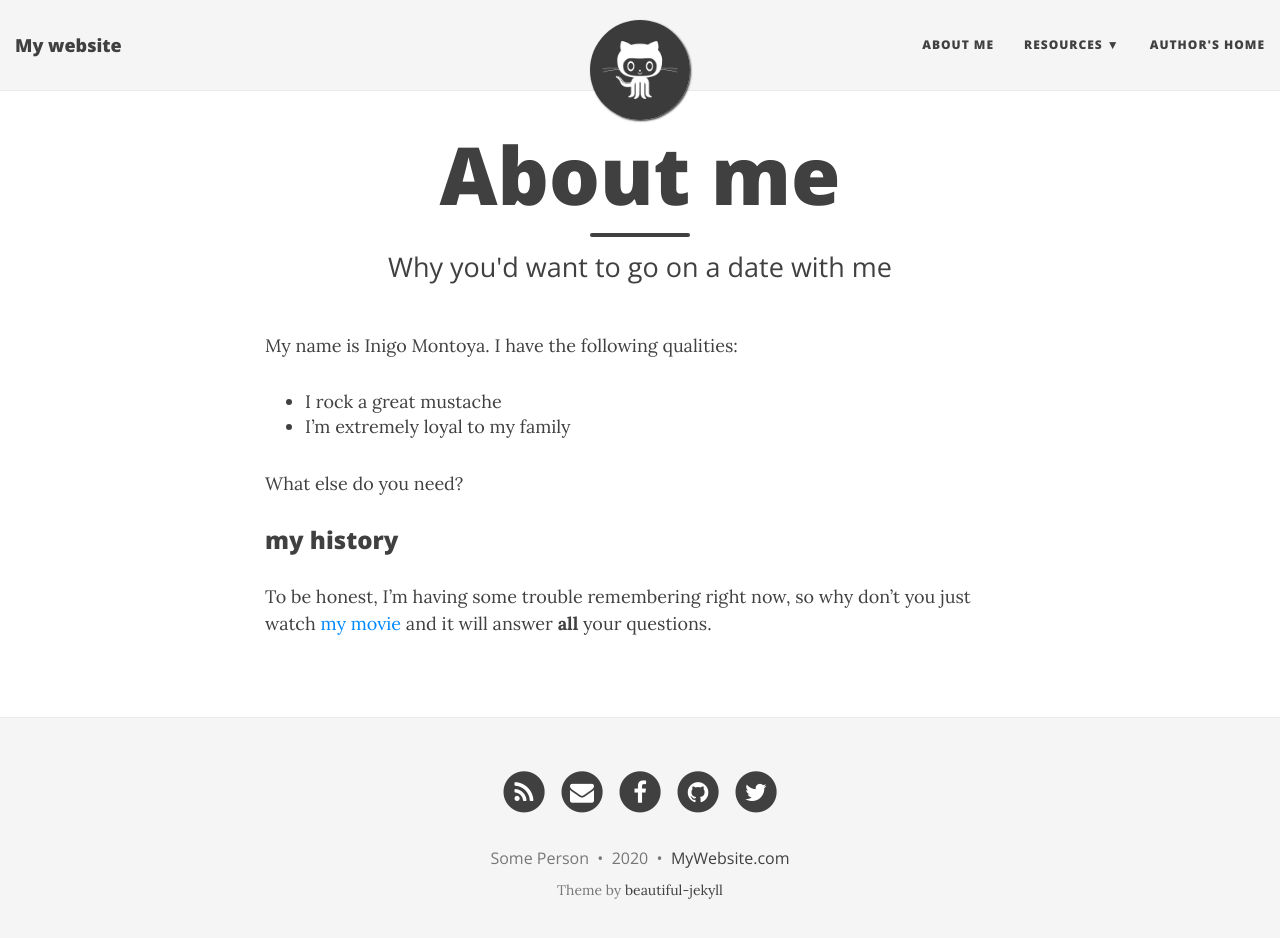
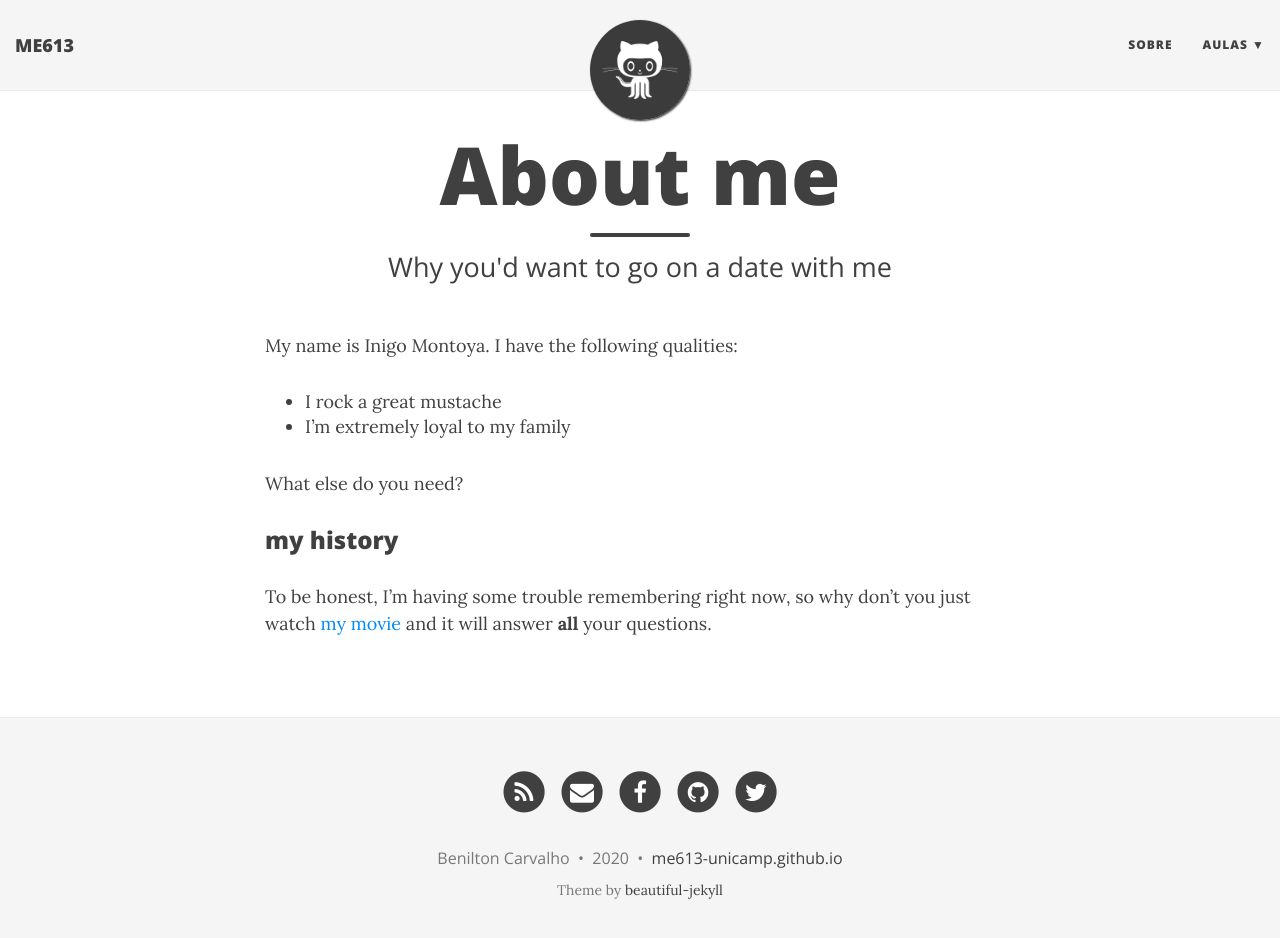
Before and after one commit to ME613-UNICAMP/ME613-UNICAMP.github.io, a Jekyll site: the page built from aboutme.md, in a window 1280 px wide and 951 px high. Shown: the top 938 px of the window. Built offline with Jekyll 4.4.1, drawn with Linux system fonts in a browser that asks for light colours; nearby versions of some CDN libraries.

Commit message:
Configuracao site 2020

```diff
--- a/_config.yml
+++ b/_config.yml
@@ -1,10 +1,10 @@
 # --- General options --- #
 
 # Name of website
-title: My website
+title: ME613
 
 # Short description of your site
-description: A virtual proof that I'm awesome
+description: Análise de Regressão
 
 # --- Local development options ---
 # If your website is hosted locally rather than on GitHub, then you need to uncomment the next two parameters to set the url and baseurl
@@ -20,11 +20,11 @@ description: A virtual proof that I'm awesome
 
 # List of links in the navigation bar
 navbar-links:
-  About Me: "aboutme"
-  Resources:
-    - Beautiful Jekyll: "http://deanattali.com/beautiful-jekyll/"
-    - Learn markdown: "http://www.markdowntutorial.com/"
-  Author's home: "http://deanattali.com"
+  Sobre: "sobre"
+  Aulas:
+    - Parte 01:
+    - Parte 02:
+    - Parte 03:
 
 # Image to show in the navigation bar - image must be a square (width = height)
 # Remove this parameter if you don't want an image in the navbar
@@ -60,7 +60,7 @@ footer-link-col: "#404040"
 # Change all these values or delete the ones you don't want.
 # Important: you must keep the "name" parameter, everything else you can remove
 author:
-  name: Some Person
+  name: Benilton Carvalho
 
 # Select your active Social Network Links.
 # Uncomment the links you want to show in the footer and add your information to each link.
@@ -68,10 +68,10 @@ author:
 # If you want to add a new link that isn't here, you'll need to also edit the file _data/SocialNetworks.yml
 social-network-links:
   rss: true
-  email: "someone@example.com"
-  facebook: deanattali
-  github: daattali
-  twitter: daattali
+  email: "benilton@unicamp.br"
+  facebook:
+  github: benilton
+  twitter: benilton
 #  reddit: yourname
 #  linkedin: daattali
 #  xing: yourname
@@ -88,12 +88,12 @@ social-network-links:
 # Select which share links to show in posts
 share-links-active:
   twitter: true
-  facebook: true
+  facebook: false
   linkedin: true
 
 # How to display the link to the website in the footer
 # Remove this if you don't want a link in the footer
-url-pretty: "MyWebsite.com"  # eg. "deanattali.com/beautiful-jekyll"
+url-pretty: "me613-unicamp.github.io"  # eg. "deanattali.com/beautiful-jekyll"
 
 # --- Web Statistics Section --- #
 
@@ -156,7 +156,7 @@ date_format: "%B %-d, %Y"
 # --- Don't need to touch anything below here (but you can if you want) --- #
 
 # Output options (more information on Jekyll's site)
-timezone: "America/Vancouver"
+timezone: "America/Sao_Paulo"
 markdown: kramdown
 highlighter: rouge
 permalink: /:year-:month-:day-:title/
```
Also changed, not shown: _posts/2015-01-04-first-post.md (deleted, +0 -7 lines), _posts/2015-01-15-pirates.md (deleted, +0 -6 lines), _posts/2015-01-19-soccer.md (deleted, +0 -11 lines), _posts/2015-01-27-dear-diary.md (deleted, +0 -6 lines), _posts/2015-02-13-hamlet-monologue.md (deleted, +0 -42 lines), _posts/2015-02-26-flake-it-till-you-make-it.md (deleted, +0 -15 lines), _posts/2015-02-28-test-markdown.md (deleted, +0 -78 lines), index.html (+6 -2 lines), Gemfile.lock.
